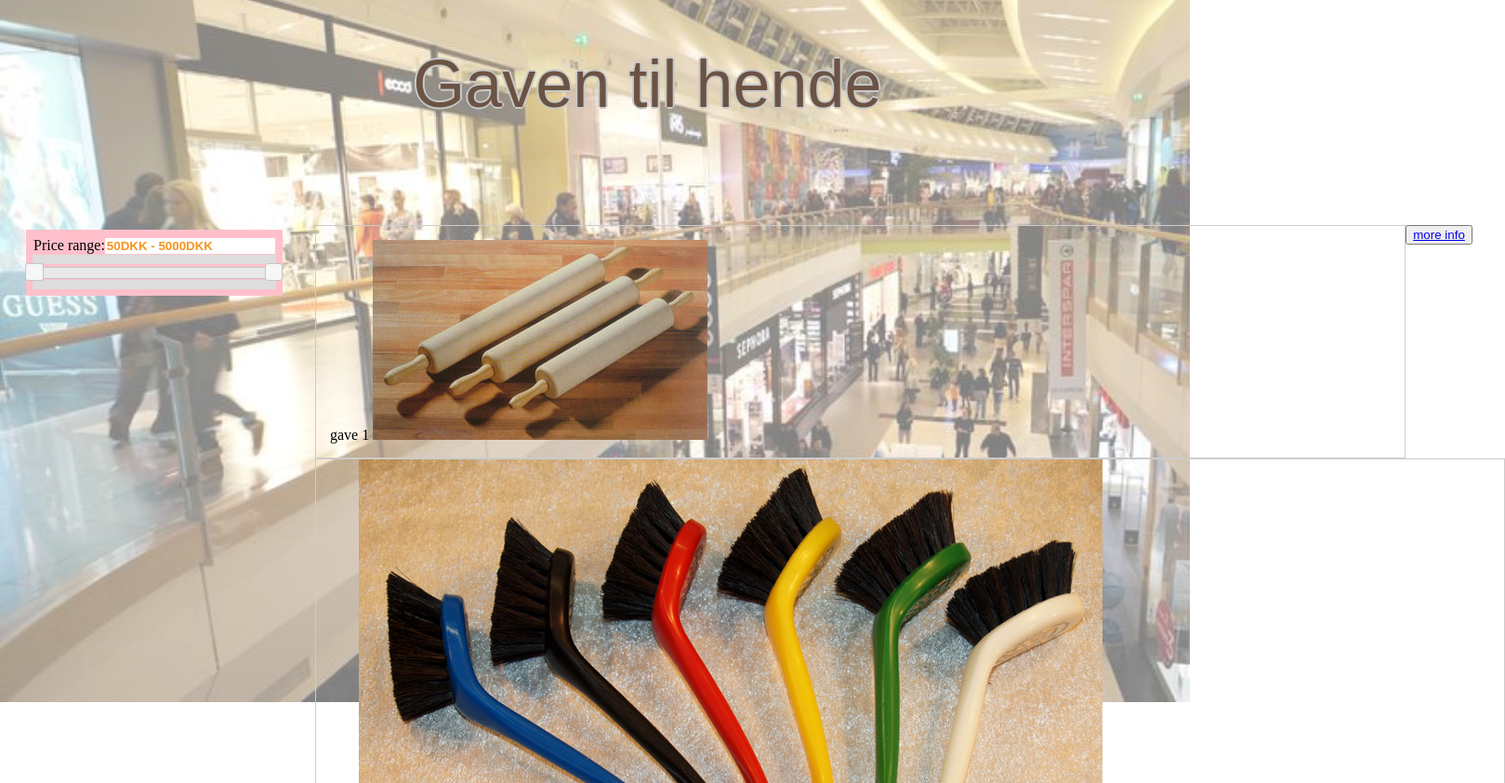
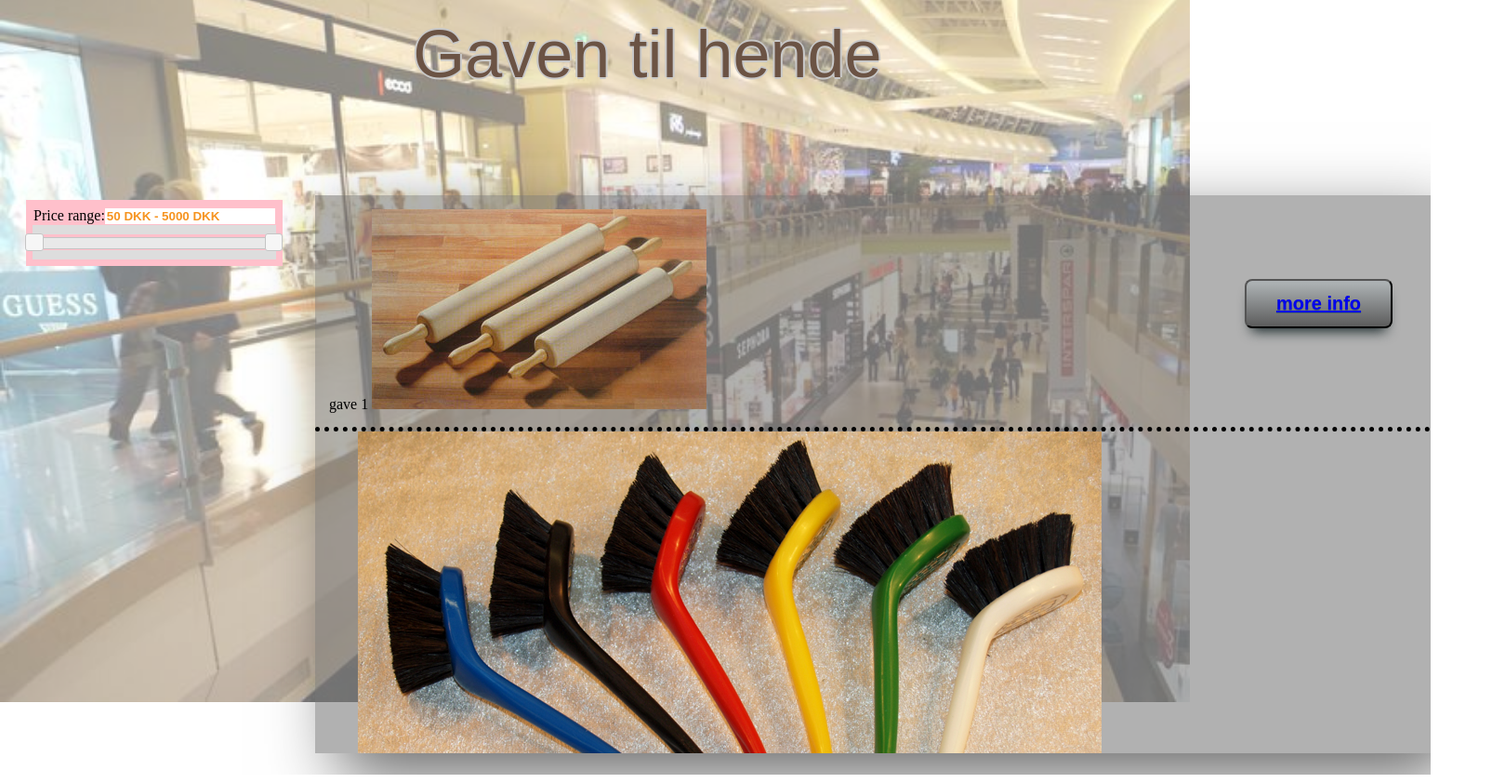
Before and after one commit to liao1994/Interaktion, a plain HTML site: page Gift4Girl.WebSite/Birthday.html in a window 1280 px wide. Shown: the part 45-887 px from the top of the page at 93% size, 1619 px wide, since content can reach past the window. Drawn offline with nearby package versions, Linux system fonts and the light colour scheme.

Commit message:
checkpoint 4
chekckpoint

```diff
--- a/Gift4Girl.WebSite/Birthday.html
+++ b/Gift4Girl.WebSite/Birthday.html
@@ -16,11 +16,11 @@
       max: 5000,
       values: [ 50, 5000 ],
       slide: function( event, ui ) {
-        $( "#amount" ).val( ui.values[ 0 ] + "DKK - " + ui.values[ 1 ] +" DKK" );
+        $( "#amount" ).val( ui.values[ 0 ] + " DKK - " + ui.values[ 1 ] +" DKK" );
       }
     });
     $( "#amount" ).val( $( "#slider-range" ).slider( "values", 0 ) +
-      "DKK - " + $( "#slider-range" ).slider( "values", 1 ) + "DKK");
+      " DKK - " + $( "#slider-range" ).slider( "values", 1 ) + " DKK");
   } );
   </script>
   </head>
@@ -55,19 +55,19 @@
       <div class="col-6">
         <div class="gift-result">
 
-          <div class="row">
+          <div class="row bottom-line">
 
-            <div class="col-11" contentEditable="true" name="name" bgcolor="white" style="border: 1px solid #ccc";>
+            <div class="col-10">
               gave 1
               <img src="content/Images/kageruller_2.jpg">
             </div>
-
-              <button align=right type="button">  <a href="Route.html">more info</a></button>
-
-
+            <div class="more-info">
+                <br><br><br><br><br>
+                <button  class="catagory-btn more-info" type="button">  <a href="Route.html">more info</a></button>
+            </div>
           </div>
           <div class="row">
-            <div contentEditable="true" name="name" rows="8" cols="80" bgcolor="white" style="border: 1px solid #ccc";>
+            <div>
               gave 1
               <img src="content/Images/opvaskeborsteplast.jpg">
             </div>
--- a/Gift4Girl.WebSite/Content/Styles/Custom.css
+++ b/Gift4Girl.WebSite/Content/Styles/Custom.css
@@ -9,8 +9,16 @@ body{
 }
 div.gift-result {
   height: 600px;
-  min-width: 80em;
+  min-width: 75em;
   overflow-y: auto;
+  background-color:rgba(100,100,100,0.5);
+  -webkit-box-shadow: 25px 25px 70px 0px rgba(0,0,0,0.6);
+  -moz-box-shadow: 25px 25px 70px 0px rgba(0,0,0,0.6);
+  box-shadow: 25px 25px 70px 0px rgba(0,0,0,0.6);
+}
+
+.bottom-line {
+  border-bottom: thick dotted #000000;
 }
 .col-1 {width: 8.33%;}
 .col-2 {width: 16.66%;}
@@ -60,12 +68,11 @@ button.stealth {
 }
 
 h1 {
-	margin: 1em 0 1em;
+	margin: 40px 0 1em;
 	padding: 0 0 10px 0;
 	color: #6B5344;
 	font-weight: normal;
 	position: relative;
-
   text-shadow: -2px 0 rgb(200, 200, 200), 0 2px rgb(200, 200, 200), 2px 0 rgb(200, 200, 200), 0 -2px rgb(200, 200, 200);
 
 	font-size: 72px;
@@ -161,4 +168,6 @@ th, td {
 	top:1px;
 }
 
+.more-info{
+  vertical-align: middle;
 }
```
Also changed, not shown: Gift4Girl.WebSite/Route.html (+5 -1 lines), Gift4Girl.WebSite/Content/Images/SBGift.png (added).
